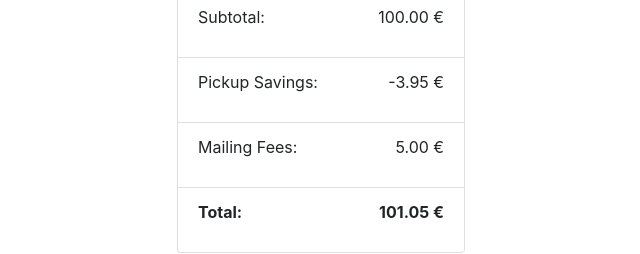
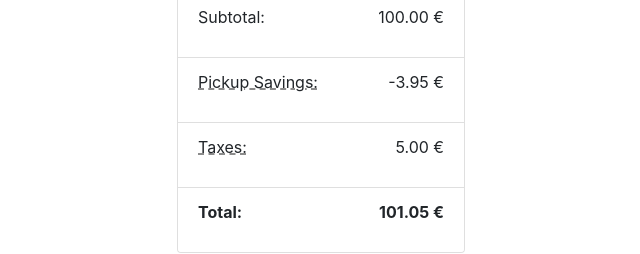
Before and after one commit to miku86/shopping-cart, a React (Create React App) app: page / in a window 1280 px wide. Shown: the part 156-410 px from the top of the page, without its empty margins (319-959 px from the left). Built offline with nearby package versions, Linux system fonts and the light colour scheme.

Commit message:
change mailingfees to taxes and add some styling

```diff
--- a/src/components/OrderOverview.js
+++ b/src/components/OrderOverview.js
@@ -6,7 +6,7 @@ class OrderOverview extends Component {
     const data = {
       subTotal: 100.0,
       pickupSavings: -3.95,
-      mailingFees: 5.0,
+      taxes: 5.0,
     };
 
     const format = (input) => `${input.toFixed(2)} €`;
@@ -22,18 +22,30 @@ class OrderOverview extends Component {
             <p>{format(data.subTotal)}</p>
           </ListGroupItem>
           <ListGroupItem>
-            <p>Pickup Savings:</p>
+            <p
+              title="If you pickup your order at a nearby store, you save delivery costs"
+              style={{
+                textDecoration: 'underline #666 dashed',
+              }}
+            >
+              Pickup Savings:
+            </p>
             <p>{format(data.pickupSavings)}</p>
           </ListGroupItem>
           <ListGroupItem>
-            <p>Mailing Fees: </p>
-            <p>{format(data.mailingFees)}</p>
+            <p
+              title="The taxes you have to pay to the government"
+              style={{
+                textDecoration: 'underline #666 dashed',
+              }}
+            >
+              Taxes:{' '}
+            </p>
+            <p>{format(data.taxes)}</p>
           </ListGroupItem>
           <ListGroupItem style={{ fontWeight: 700 }}>
             <p>Total:</p>
-            <p>
-              {format(data.subTotal + data.pickupSavings + data.mailingFees)}
-            </p>
+            <p>{format(data.subTotal + data.pickupSavings + data.taxes)}</p>
           </ListGroupItem>
         </ListGroup>
       </Card>
```
